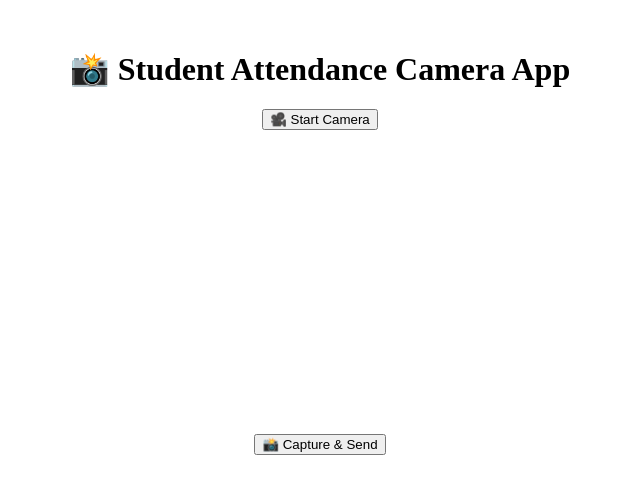
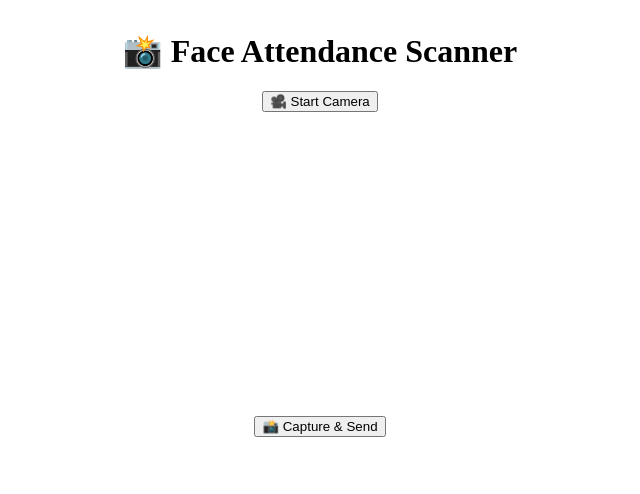
Before and after one commit to mahavelan/student-attendance-app, a React (Create React App) app in the folder frontend/: page / in a window 1280 px wide. Shown: the top 494 px of the page, without its empty margins (320-960 px from the left). Built offline with nearby package versions, Linux system fonts and the light colour scheme.

Commit message:
Update App.js

```diff
--- a/frontend/App.js
+++ b/frontend/App.js
@@ -3,8 +3,8 @@ import CameraCapture from "./CameraCapture";
 
 function App() {
   return (
-    <div style={{ textAlign: "center", marginTop: "50px" }}>
-      <h1>📸 Student Attendance Camera App</h1>
+    <div style={{ textAlign: "center", marginTop: "2rem" }}>
+      <h1>📸 Face Attendance Scanner</h1>
       <CameraCapture />
     </div>
   );
```
